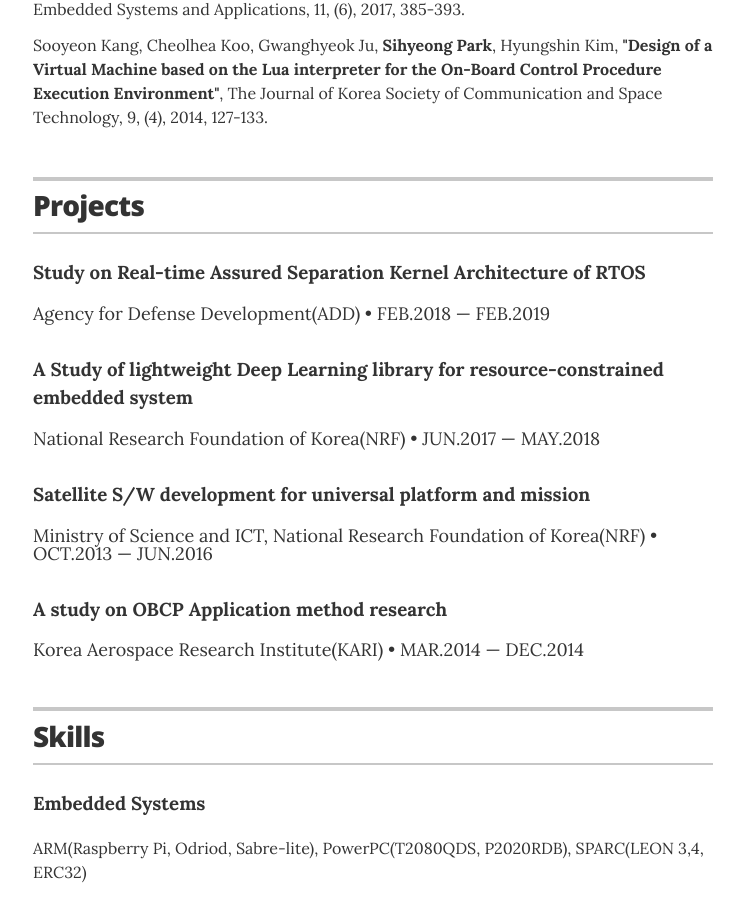
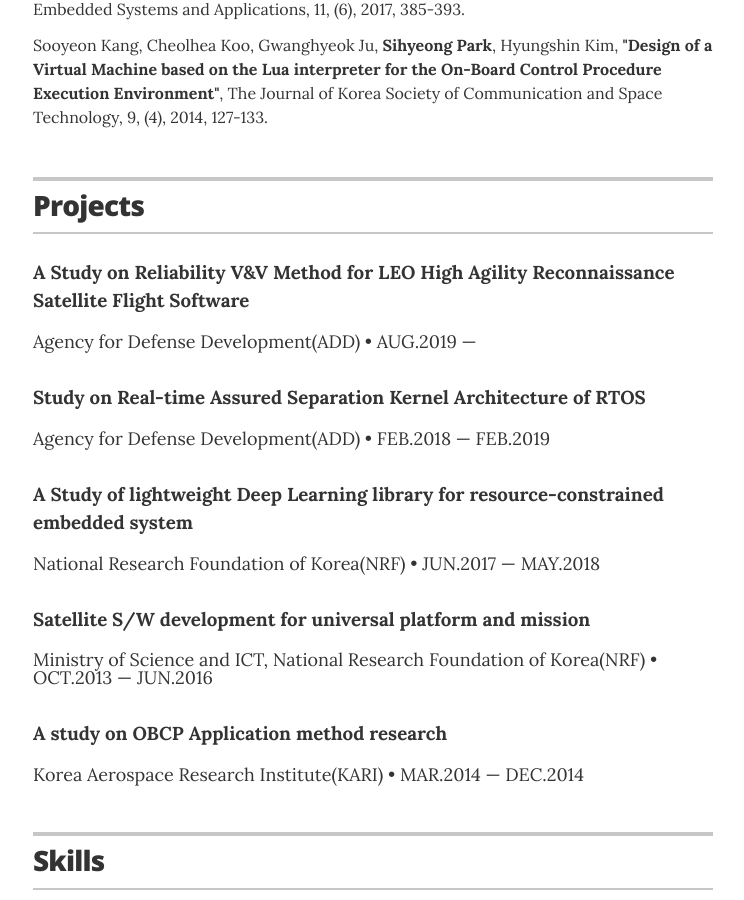
Before and after one commit to sihyeong/sihyeong.github.io, a Jekyll site: the page built from index.html, in a window 1280 px wide and 900 px high, scrolled down 2411 px. Shown: the whole window, without its empty margins (267-1011 px from the left). Built offline with Jekyll 4.4.1, drawn with Linux system fonts in a browser that asks for light colours.

Commit message:
Update projects.yml

```diff
--- a/_data/projects.yml
+++ b/_data/projects.yml
@@ -1,5 +1,9 @@
 # Projects
 # uncomment the urls if you wish to display them, and add your own URL
+
+- project: A Study on Reliability V&V Method for LEO High Agility Reconnaissance Satellite Flight Software
+  funder: Agency for Defense Development(ADD)
+  duration: AUG.2019 &mdash;
 
 - project: Study on Real-time Assured Separation Kernel Architecture of RTOS
   funder: Agency for Defense Development(ADD)
```
